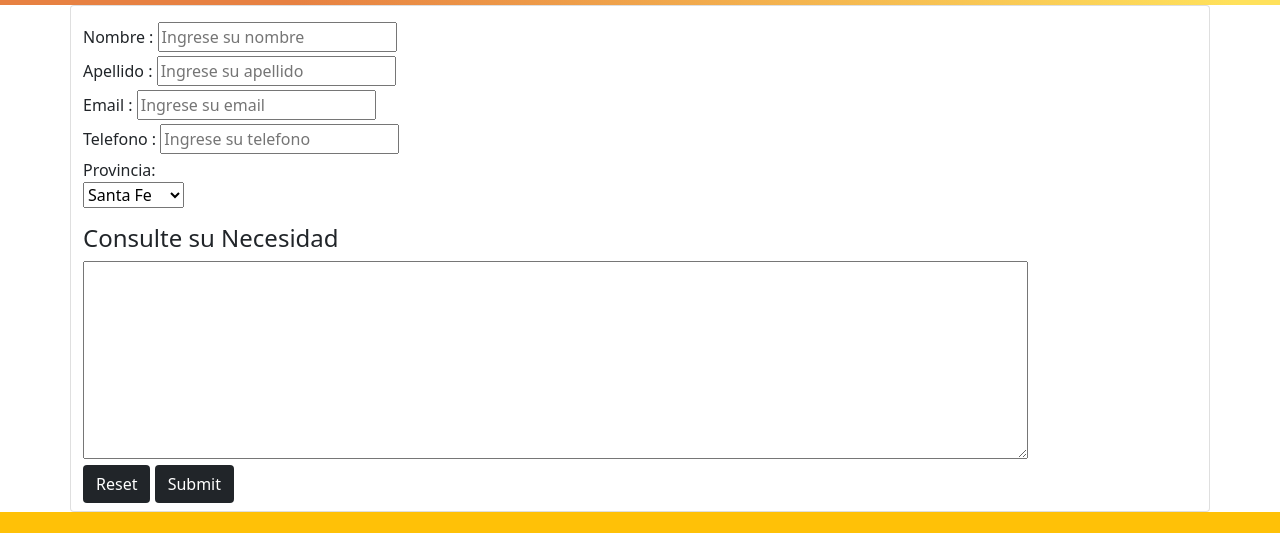
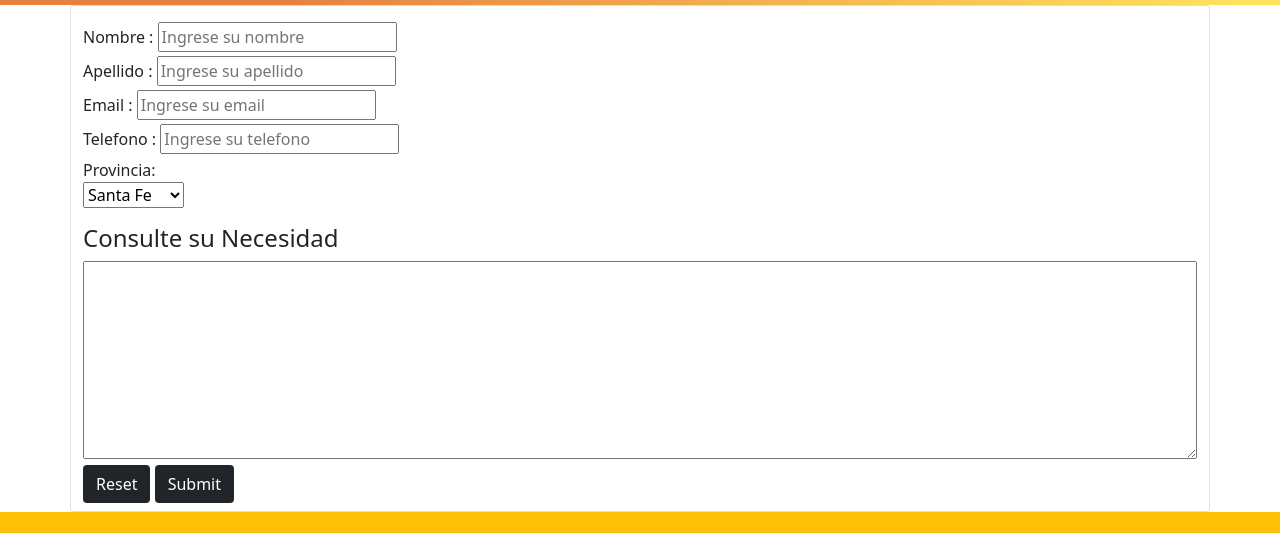
Before and after one commit to RenzoMilanesi/Herreri-DiYaYa----Milanesi-Renzo, a plain HTML site: page contacto.html in a window 1280 px wide. Shown: the part 96-629 px from the top of the page. Drawn offline with nearby package versions, Linux system fonts and the light colour scheme.

Commit message:
text area arreglado

```diff
--- a/assets/css/styles-bootstrap.css
+++ b/assets/css/styles-bootstrap.css
@@ -31,3 +31,11 @@ background: linear-gradient(35deg, rgba(231,129,66,1) 21%, rgba(255,225,91,1) 87
 .border-servicios{
     border: 1px solid black;
 }
+
+textarea {
+    -webkit-box-sizing: border-box;
+    -moz-box-sizing: border-box;
+    box-sizing: border-box;
+
+    width: 100%;
+}
```
